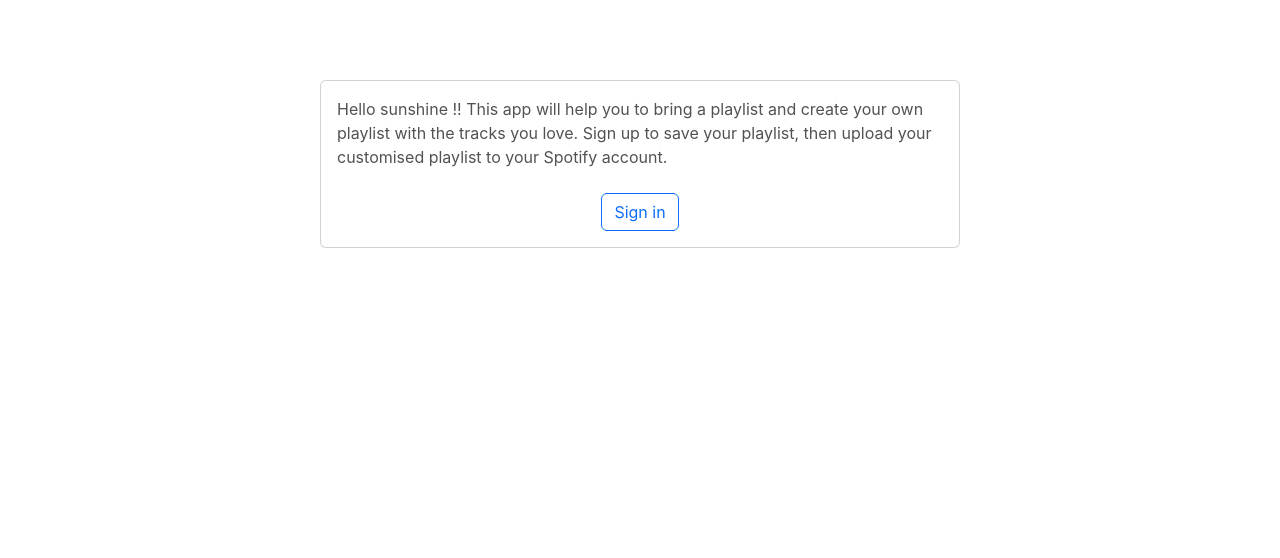
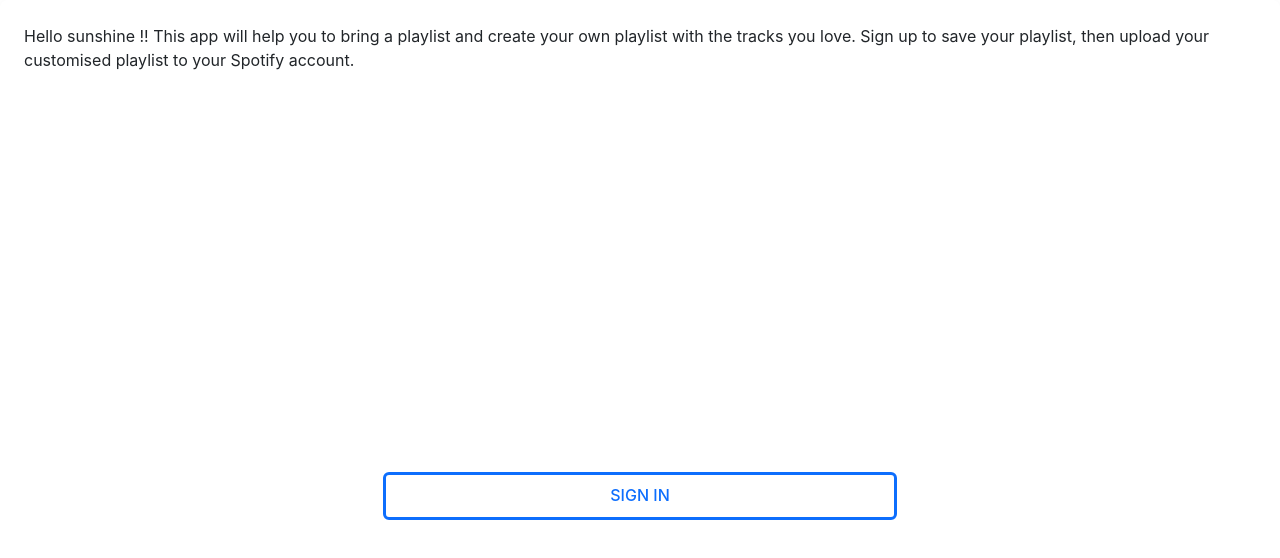
Before and after one commit to Afsha10/song-sieve, a React (Create React App) app in the folder frontend/: page / in a window 1280 px wide. Shown: the top 558 px of the page. Built offline with nearby package versions, Linux system fonts and the light colour scheme.

Commit message:
changed styling to tailwind
* removed bootstrap styling and added tailwind

```diff
--- a/frontend/src/components/screens/LoginScreen.jsx
+++ b/frontend/src/components/screens/LoginScreen.jsx
@@ -24,18 +24,19 @@ function LoginScreen() {
   }, []);
 
   return (
-    <div>
-      <div className="card">
-        <div className="card-body">
-          <p class="mb-4 text-base text-neutral-600 dark:text-neutral-200">
+    <div className="homepage">
+      <div class="block rounded-lg p-6 shadow-[0_2px_15px_-3px_rgba(0,0,0,0.07),0_10px_20px_-2px_rgba(0,0,0,0.04)] dark:bg-neutral-700">
+        <p class="mb-4 text-base to-blacktext-neutral-600 dark:text-neutral-200">
           Hello sunshine !! This app will help you to bring a playlist and
           create your own playlist with the tracks you love. Sign up to save
           your playlist, then upload your customised playlist to your Spotify
           account.
         </p>
-          <div className="text-center">
+        <div class="h-screen flex items-center justify-center">
           <button
-              className="btn btn-outline-primary"
+            type="button"
+            class="inline-block rounded border-3 border-primary px-56 pb-[10px] pt-2 text-m font-medium uppercase leading-normal text-primary transition duration-150 ease-in-out hover:border-primary-600 hover:bg-neutral-500 hover:bg-opacity-10 hover:text-primary-800 focus:border-primary-600 focus:text-primary-800 focus:outline-none focus:ring-0 active:border-primary-700 active:text-primary-900 dark:hover:bg-neutral-100 dark:hover:bg-opacity-10"
+            data-te-ripple-init
             onClick={() =>
               redirectToSpotify(
                 localStorage.getItem("codeVerifier"),
@@ -49,7 +50,6 @@ function LoginScreen() {
         </div>
       </div>
     </div>
-    </div>
   );
 }
 
```
Lines whose indentation alone changed are shown as unchanged.
